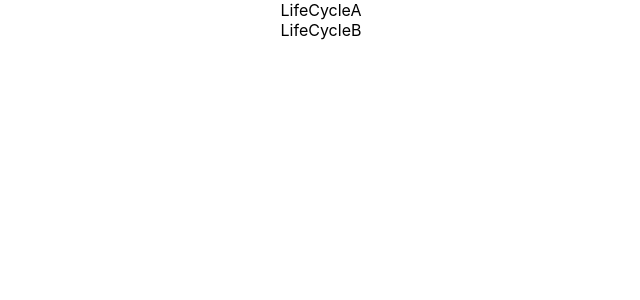
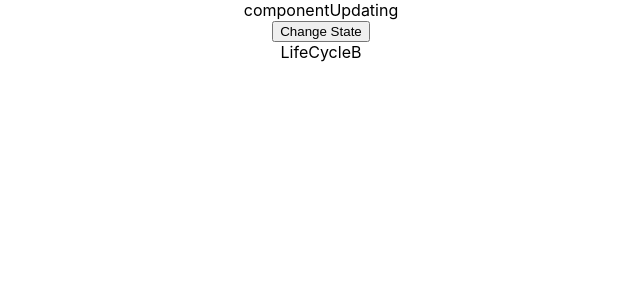
Before and after one commit to mehedimahid/React-JS, a React (Create React App) app in the folder my-app/: page / in a window 1280 px wide. Shown: the top 300 px of the page, without its empty margins (319-959 px from the left). Built offline with nearby package versions, Linux system fonts and the light colour scheme.

Commit message:
Update Method

```diff
--- a/my-app/src/App.js
+++ b/my-app/src/App.js
@@ -19,6 +19,7 @@ import "./component/styleWithCSS/appStyle.css";
 import styles from "./component/styleWithCSS/appStyle.module.css";
 import Form from "./component/Form";
 import LifeCycleA from "./component/LifeCycle/LifeCycleA";
+import ComponentUpdate from "./component/LifeCycle/ComponentUpdate";
 
 function App() {
   return (
@@ -37,7 +38,8 @@ function App() {
       {/* <h2 className="error">ERROR</h2>
       <h2 className={styles.success}>Success</h2> */}
       {/* <Form /> */}
-      <LifeCycleA />
+      {/* <LifeCycleA /> */}
+      <ComponentUpdate />
     </div>
   );
 }
--- /dev/null
+++ b/my-app/src/component/LifeCycle/ComponentUpdate.js
@@ -0,0 +1,50 @@
+import React, { Component } from "react";
+import LifeCycleB from "./LifeCycleB";
+
+class ComponentUpdate extends Component {
+  constructor(props) {
+    super(props);
+
+    this.state = {
+      name: "Hasan",
+    };
+    console.log("componentUpdating Constructor");
+  }
+
+  static getDerivedStateFromProps(props, state) {
+    console.log("componentUpdating getDerivedStateFromProps");
+    return null;
+  }
+  componentDidMount() {
+    console.log("componentUpdating componentDidMount");
+  }
+  shouldComponentUpdate() {
+    console.log("componentUpdating shouldComponentUpdate");
+    return true;
+  }
+  getSnapshotBeforeUpdate(prevProps, prevSate) {
+    console.log("componentUpdating getSnapshotBeforeUpdate");
+    return null;
+  }
+  componentDidUpdate() {
+    console.log("componentUpdating getSnapshotBeforeUpdate");
+  }
+  changeState = () => {
+    this.setState({
+      name: "Mehedi",
+    });
+  };
+
+  render() {
+    console.log("componentUpdating render");
+    return (
+      <div>
+        <div>componentUpdating</div>
+        <button onClick={this.changeState}>Change State</button>
+        <LifeCycleB />
+      </div>
+    );
+  }
+}
+
+export default ComponentUpdate;
--- a/my-app/src/component/LifeCycle/LifeCycleB.js
+++ b/my-app/src/component/LifeCycle/LifeCycleB.js
@@ -14,10 +14,22 @@ class LifeCycleB extends Component {
     console.log("LifeCycleB getDerivedStateFromProps");
     return null;
   }
+
   componentDidMount() {
     console.log("LifeCycleB componentDidMount");
   }
 
+  shouldComponentUpdate() {
+    console.log("LifeCycleB shouldComponentUpdate");
+    return true;
+  }
+  getSnapshotBeforeUpdate(prevProps, prevSate) {
+    console.log("LifeCycleB getSnapshotBeforeUpdate");
+    return null;
+  }
+  componentDidUpdate() {
+    console.log("LifeCycleB getSnapshotBeforeUpdate");
+  }
   render() {
     console.log("LifeCycleB render");
     return <div>LifeCycleB</div>;
```
